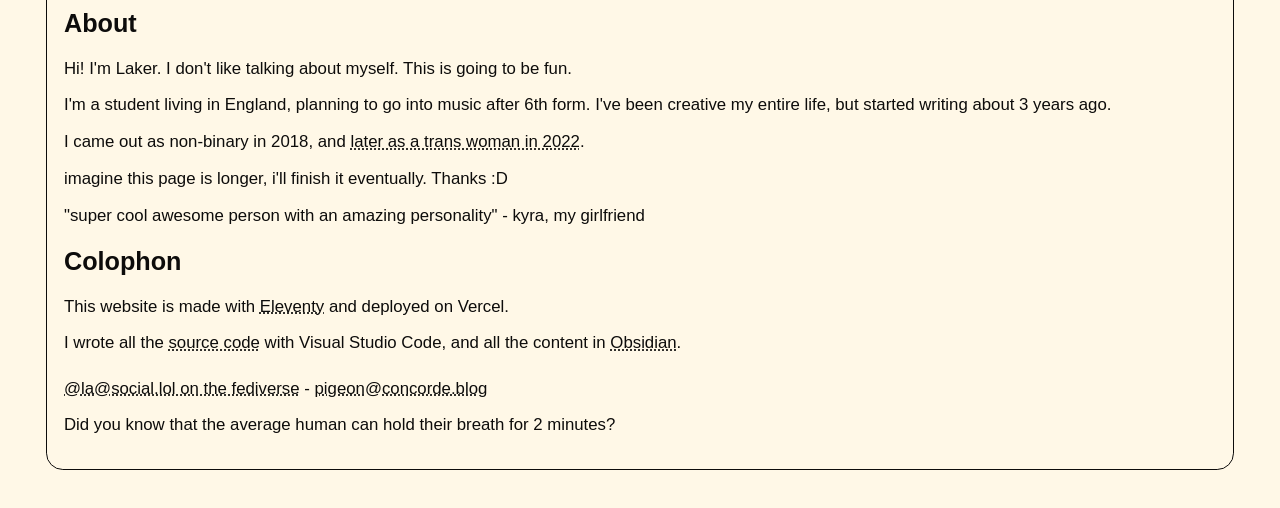
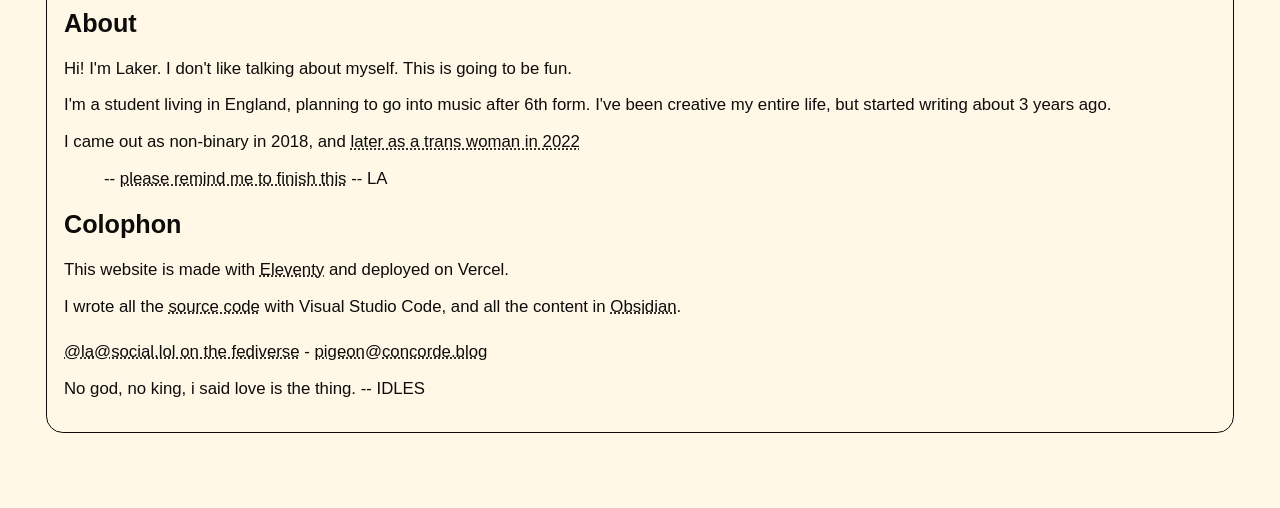
Before and after one commit to lxjv/concorde, an Eleventy site: page src/pages/about.md in a window 1280 px wide. Shown: the part 110-618 px from the top of the page. Built offline with nearby package versions, Linux system fonts and the light colour scheme; Eleventy itself is replaced by a stand-in of ours; files that its build step writes are made by us from their sources; no server answers; a web font is replaced by a local one.

Commit message:
fdmklsflnks

```diff
--- a/src/pages/about.md
+++ b/src/pages/about.md
@@ -6,11 +6,9 @@ Hi! I'm Laker. I don't like talking about myself. This is going to be fun.
 I'm a student living in England, planning to go into music after 6th form.
 I've been creative my entire life, but started writing about 3 years ago.
 
-I came out as non-binary in 2018, and [later as a trans woman in 2022](/out).
+I came out as non-binary in 2018, and [later as a trans woman in 2022](/out)
 
-imagine this page is longer, i'll finish it eventually. Thanks :D
-
-"super cool awesome person with an amazing personality" - kyra, my girlfriend
+> -- [please remind me to finish this](/contact) -- LA
 
 ## Colophon
 
```
